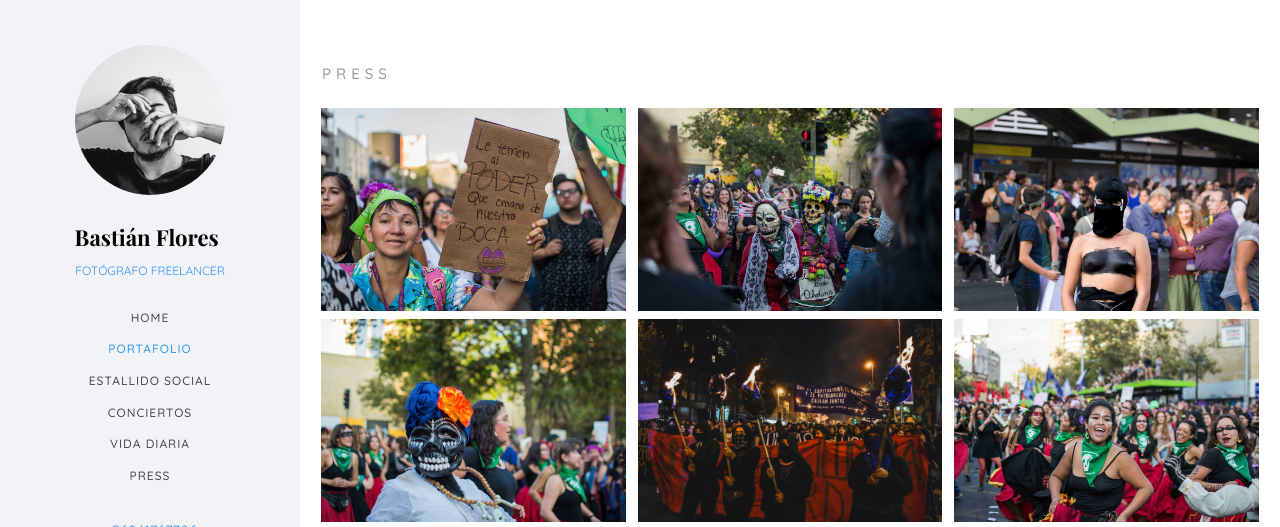
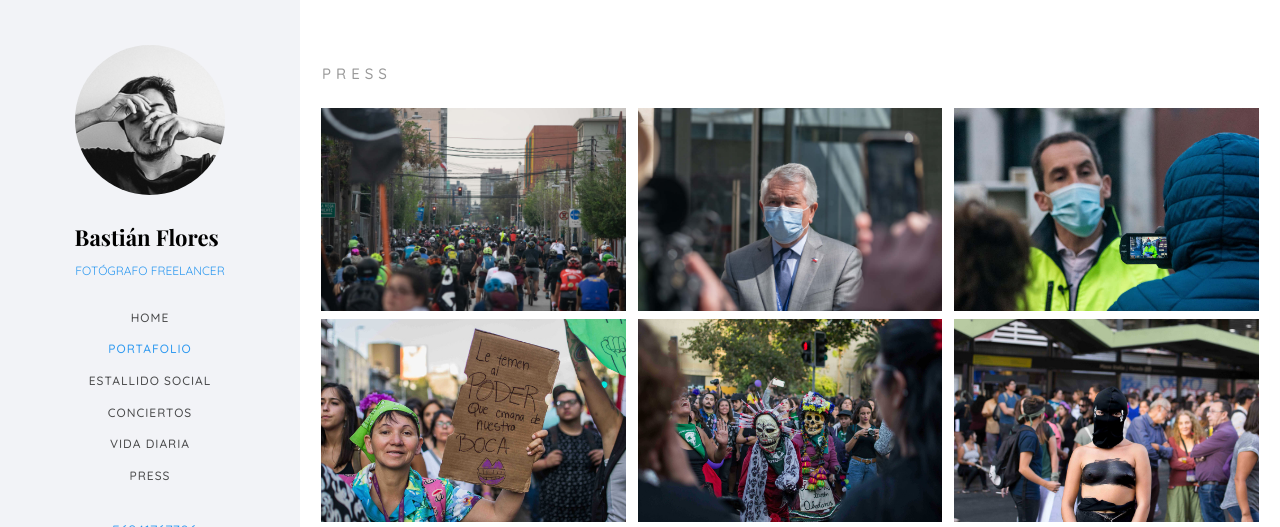
Before and after one commit to basfor/website, a plain HTML site: page manifestaciones.html in a window 1280 px wide. Shown: the top 527 px of the page. Drawn offline with nearby package versions, Linux system fonts and the light colour scheme; a web font is replaced by a local one.

Commit message:
Update octubre 2020

```diff
--- a/manifestaciones.html
+++ b/manifestaciones.html
@@ -115,6 +115,22 @@
 
 				<div class="container-fluid">
 					<div class="grid zoom-gallery">
+						<div class="grid--item filter cars">
+							<a class="popup-img" href="images/Manifestaciones/M000.JPG" title="Cientos de ciclistas recorrieron las calles de Santiago en honor a Valeria Gazzano y a todes les Ciclistas que han fallecido en accidentes viales, 23 de Septiembre 2020.">
+								<img src="images/Manifestaciones/M000.JPG" />
+							</a>
+						</div>
+						<div class="grid--item filter cars">
+							<a class="popup-img" href="images/Manifestaciones/M001.JPG" title="El Ministro de Salud, Enrique Paris realiza lanzamiento oficial de Ley Cenabast,
+							3 septiembre 2020">
+								<img src="images/Manifestaciones/M001.JPG" />
+							</a>
+						</div>
+						<div class="grid--item filter cars">
+							<a class="popup-img" href="images/Manifestaciones/M002.JPG" title="El alcalde de Santiago, Felipe Alessandri, anuncia la implementación del Servicio de Recolección de Cachureos en Barrios De Santiago, 9 septiembre 2020 ">
+								<img src="images/Manifestaciones/M002.JPG" />
+							</a>
+						</div>
 
 						<div class="grid--item filter animals">
 							<a class="popup-img" href="images/Manifestaciones/M01.jpg" title="Manifestaciones en todo chile conmemoran el Día Internacional de la Mujer. En la imagen, una participante en la marcha feminista de Santiago, 8 Marzo 2019.
```
Also changed, not shown: estallido.html (+17 -0 lines), images/Estallido social/E000.JPG (added), images/Estallido social/E001.JPG (added), images/Estallido social/E002.JPG (added), images/Manifestaciones/M000.JPG (added), images/Manifestaciones/M001.JPG (added), images/Manifestaciones/M002.JPG (added).
